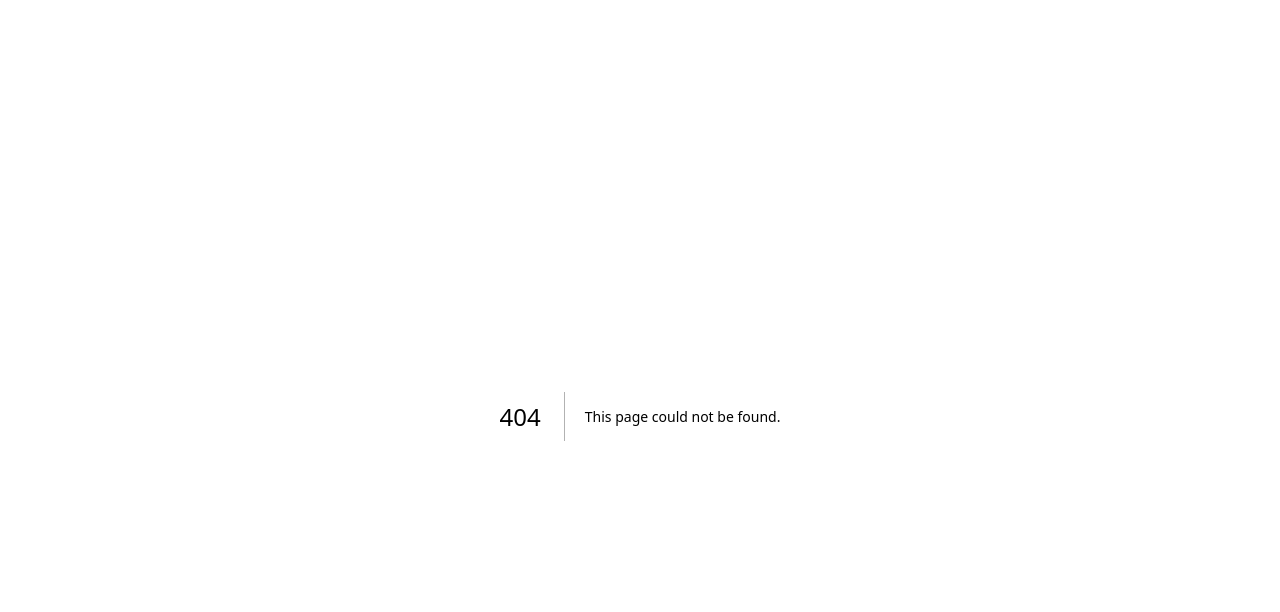
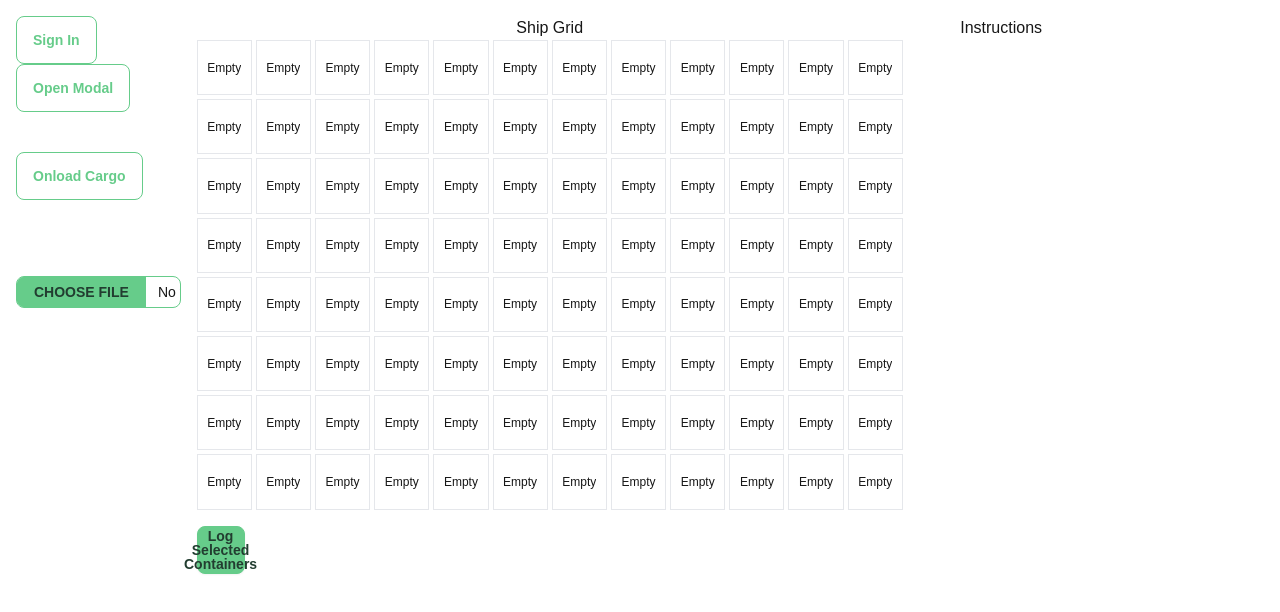
Before and after one commit to ZacharyTa/CS179-Product, a Next.js app: page /balance in a window 1280 px wide. Before the commit this address had no page. Shown: the top 612 px of the page. Built offline with nearby package versions, Linux system fonts and the light colour scheme.

Commit message:
Created selection, balance, and load screens. Balance and Load screens not developed yet

```diff
--- /dev/null
+++ b/src/app/balance/page.tsx
@@ -0,0 +1,100 @@
+"use client";
+import { useState, useEffect } from "react";
+import ShipGrid from "@/components/ShipGrid";
+import ManifestUpload from "@/components/ManifestUpload";
+import useManifestData from "@/hooks/useManifestData";
+import SignInButton from "@/components/SigninButton";
+import MessageModal from "@/components/MessageModal";
+import CargoLoadInput from "@/components/CargoLoadInput";
+import Cookies from "js-cookie";
+
+export default function BalancePage() {
+  const [manifestText, setManifestText] = useState<string>("");
+  const [isMessageModalOpen, setIsMessageModalOpen] = useState<boolean>(false);
+  const [isCargoLoadModalOpen, setIsCargoLoadModalOpen] =
+    useState<boolean>(false);
+  // const [operations, setOperations] =
+  // useState <
+
+  useEffect(() => {
+    const savedManifestText = Cookies.get("manifestText");
+    if (savedManifestText) {
+      setManifestText(savedManifestText);
+    }
+  }, []);
+
+  function handleManifestUpload(text: string) {
+    setManifestText(text);
+    Cookies.set("manifestText", text);
+  }
+
+  const manifestData = useManifestData(manifestText);
+
+  const handleOpenMessageModal = () => {
+    setIsMessageModalOpen(true);
+  };
+
+  const handleCloseMessageModal = () => {
+    setIsMessageModalOpen(false);
+  };
+
+  const handleOpenCargoLoadModal = () => {
+    setIsCargoLoadModalOpen(true);
+  };
+
+  const handleCloseCargoLoadModal = () => {
+    setIsCargoLoadModalOpen(false);
+  };
+
+  return (
+    <div className="grid grid-cols-7 gap-4">
+      <div className="col-span-1">
+        <div className="mb-10">
+          <SignInButton />
+          <button
+            className="btn btn-outline btn-primary"
+            onClick={handleOpenMessageModal}
+          >
+            Open Modal
+          </button>
+          {isMessageModalOpen && (
+            <MessageModal
+              title="Title"
+              message="idk"
+              onClose={handleCloseMessageModal}
+            />
+          )}
+        </div>
+        <div className="mb-10">
+          <button
+            className="btn btn-outline btn-primary"
+            onClick={handleOpenCargoLoadModal}
+          >
+            Onload Cargo
+          </button>
+          {isCargoLoadModalOpen && (
+            <CargoLoadInput
+              isOpen={isCargoLoadModalOpen}
+              onClose={handleCloseCargoLoadModal}
+            />
+          )}
+        </div>
+        <ManifestUpload onManifestUpload={handleManifestUpload} />
+      </div>
+      {/* <div className="col-span-1"></div> */}
+      <div className="col-span-4 col-start-2 col-end-6">
+        <p className="text-center">Ship Grid</p>
+        {manifestData && (
+          <ShipGrid
+            columns={manifestData.columns}
+            rows={manifestData.rows}
+            containers={manifestData.containers}
+          />
+        )}
+      </div>
+      <div className="col-span-2 col-start-6 col-end-7">
+        <p className="text-center">Instructions</p>
+      </div>
+    </div>
+  );
+}
--- /dev/null
+++ b/src/app/selection/page.tsx
@@ -0,0 +1,29 @@
+"use client";
+import React from "react";
+import { useRouter } from "next/navigation";
+
+export default function SelectionPage() {
+  const router = useRouter();
+
+  return (
+    <div className="h-screen flex items-center justify-center text-4xl bg-base-100">
+      <div className="flex-col text-start space-y-4 outline outline-2 rounded-md p-10 bg-base-content">
+        <h1 className="text-center">Select Operation</h1>
+        <div className="flex flex-row gap-4">
+          <button
+            className="btn btn-primary btn-outline btn-lg"
+            onClick={() => router.push("/load")}
+          >
+            Onload/Offload <br /> Cargo
+          </button>
+          <button
+            className="btn btn-secondary btn-outline btn-lg"
+            onClick={() => router.push("/balance")}
+          >
+            Balance Ship
+          </button>
+        </div>
+      </div>
+    </div>
+  );
+}
--- a/src/app/signin/page.tsx
+++ b/src/app/signin/page.tsx
@@ -7,7 +7,7 @@ export default function SignInPage() {
   const [name, setName] = useState<string>("");
 
   const handleSignIn = () => {
-    if (name?.toLocaleLowerCase() === "zachary") router.push("/work");
+    if (name?.toLocaleLowerCase() === "zachary") router.push("/selection");
   };
 
   return (
```
Also changed, not shown: src/app/load/page.tsx (added).
